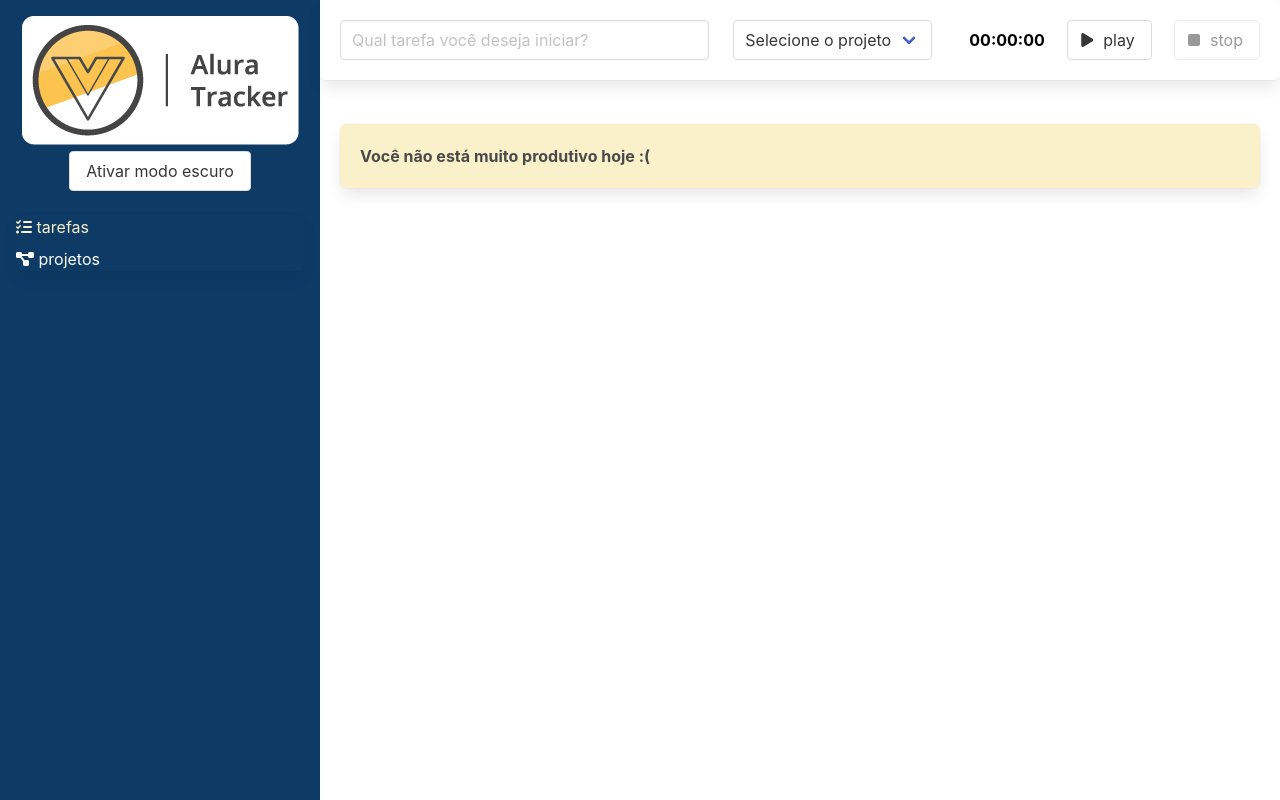
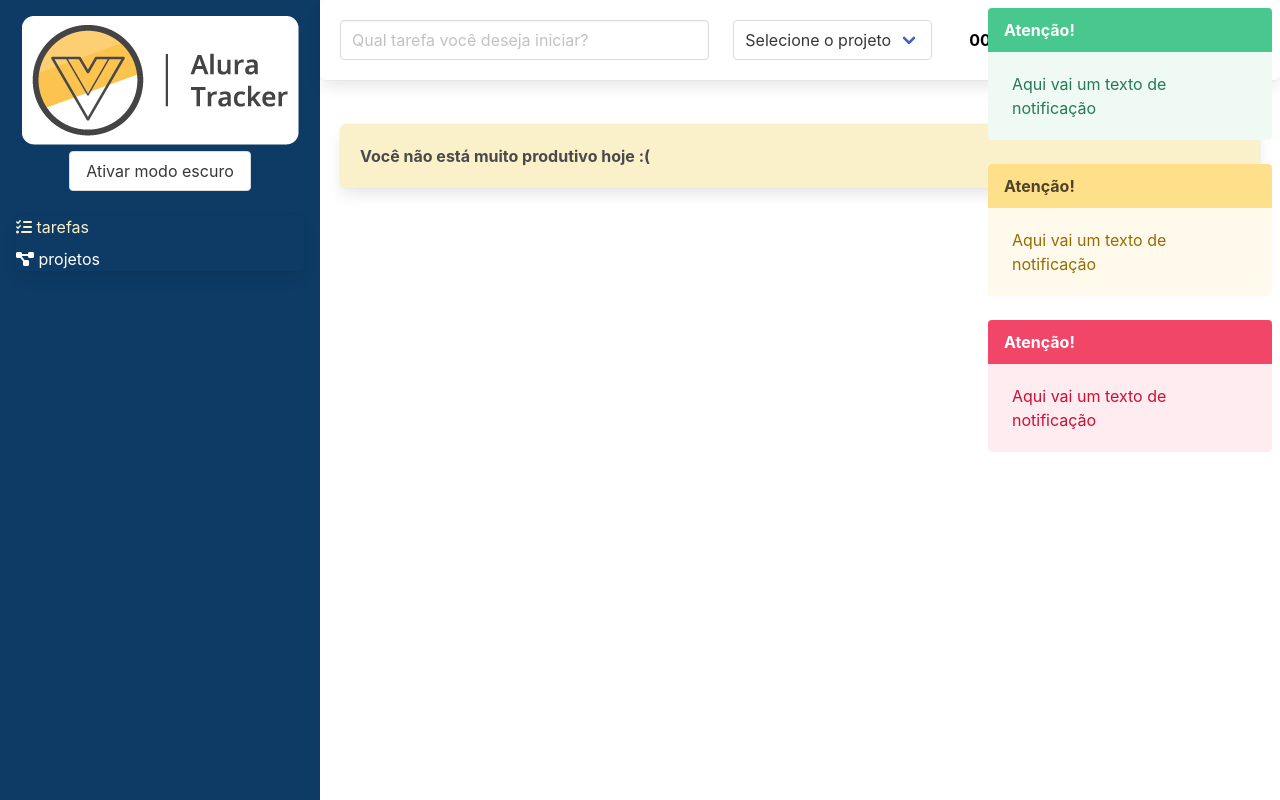
Before and after one commit to Godoy0722/alura-vue3-explorando-o-framework, a Vue app: page / in a window 1280 px wide. Built offline with nearby package versions, Linux system fonts and the light colour scheme.

Commit message:
inicia capitulo notificando o usuario

```diff
--- a/src/App.vue
+++ b/src/App.vue
@@ -5,6 +5,7 @@
     </div>
 
     <div class="column is-three-quarter conteudo">
+      <Notificacoes />
       <router-view></router-view>
     </div>
   </main>
@@ -14,10 +15,11 @@
 
 import {defineComponent} from 'vue';
 import BarraLateral from "@/components/BarraLateral.vue";
+import Notificacoes from "@/components/Notificacoes.vue";
 
 export default defineComponent({
   name: 'App',
-  components: {BarraLateral},
+  components: {Notificacoes, BarraLateral},
 
   data: () => ({
     modoEscuroAtivo: false,
--- /dev/null
+++ b/src/components/Notificacoes.vue
@@ -0,0 +1,51 @@
+<template>
+ <div class="notificacoes">
+   <article class="message is-success">
+     <div class="message-header">
+       Atenção!
+     </div>
+     <div class="message-body">
+       Aqui vai um texto de notificação
+     </div>
+   </article>
+   <article class="message is-warning">
+     <div class="message-header">
+       Atenção!
+     </div>
+     <div class="message-body">
+       Aqui vai um texto de notificação
+     </div>
+   </article>
+   <article class="message is-danger">
+     <div class="message-header">
+       Atenção!
+     </div>
+     <div class="message-body">
+       Aqui vai um texto de notificação
+     </div>
+   </article>
+ </div>
+</template>
+
+<script lang="ts">
+import {defineComponent} from "vue";
+
+export default defineComponent({
+  name: 'Notificacoes',
+  props: {
+    tipoNotificacao: {
+      type: String
+    }
+  },
+});
+</script>
+
+<style scoped>
+.notificacoes {
+  position: absolute;
+  right: 0;
+  width: 300px;
+  padding: 8px;
+  z-index: 3;
+}
+</style>
```
